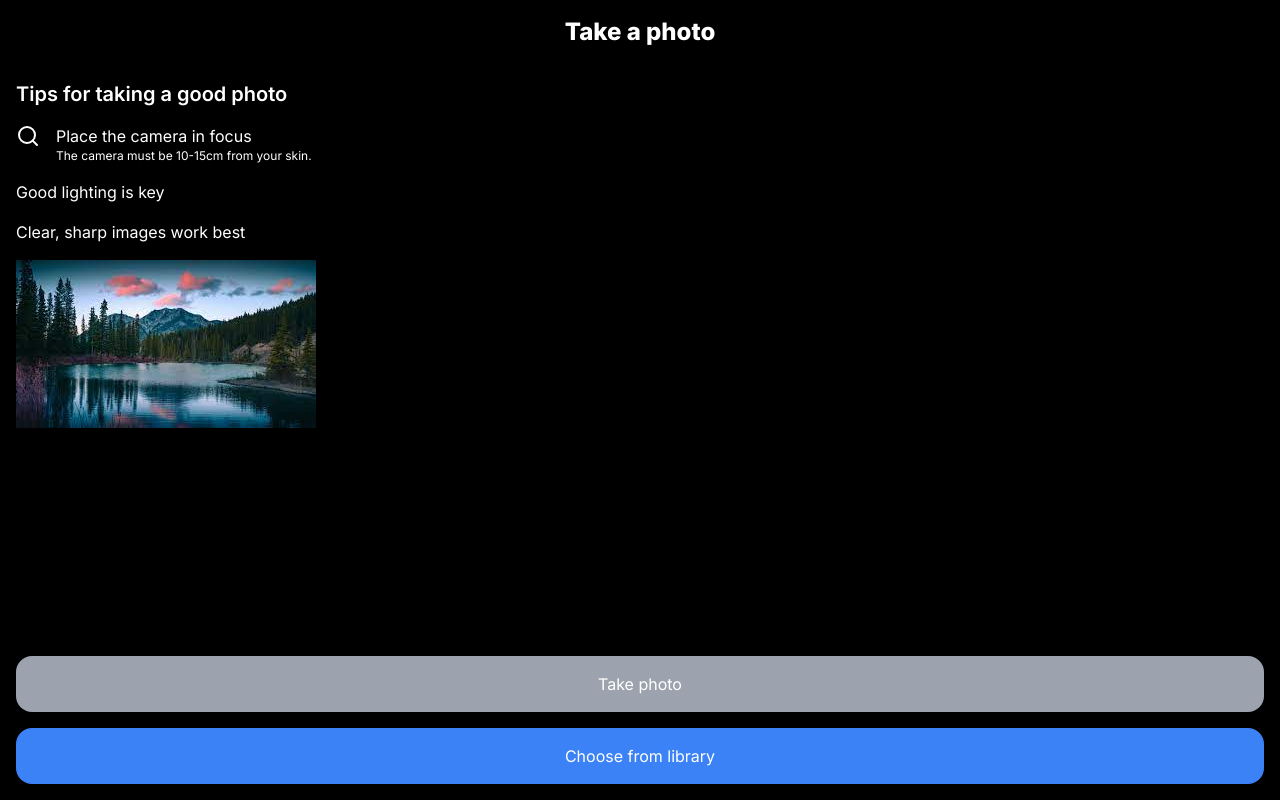
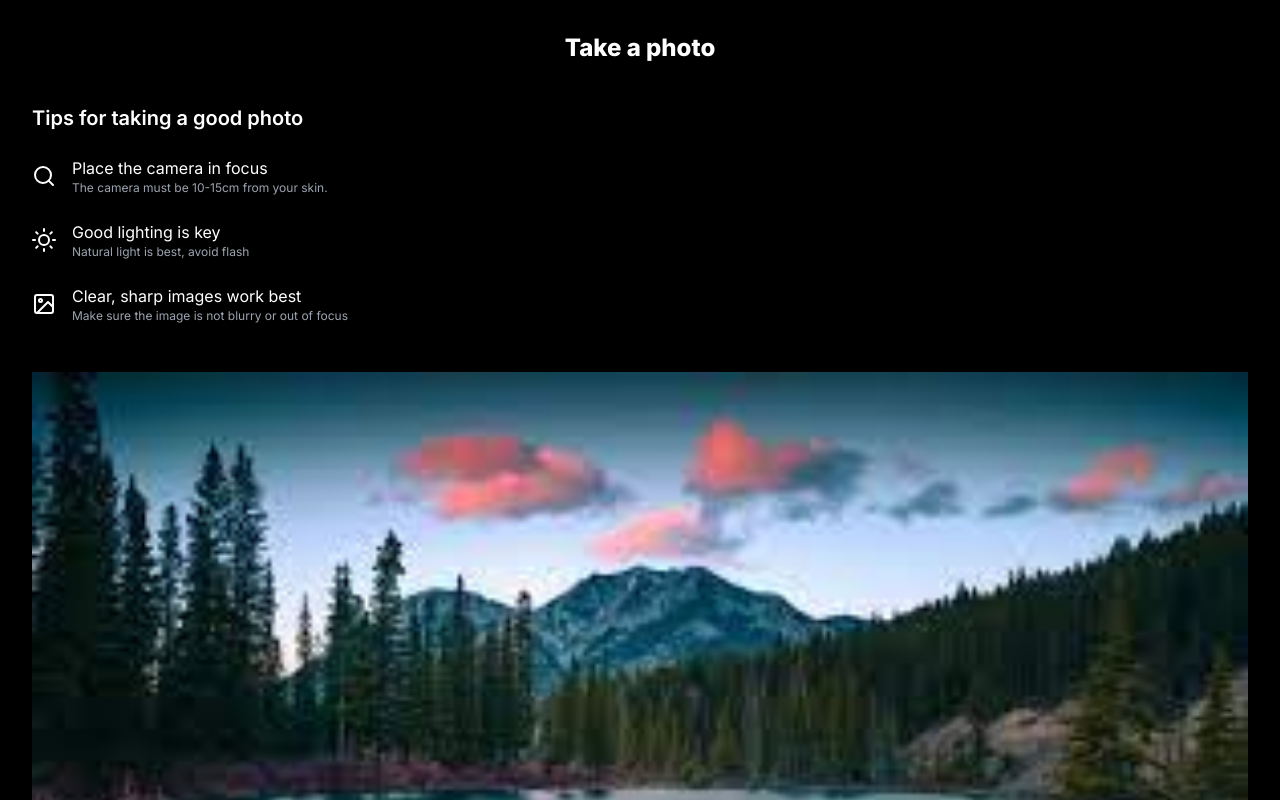
Before and after one commit to aaronchrisjo/skin-ai, a Next.js app: page / in a window 1280 px wide. Shown: the top 800 px of the page. Built offline with nearby package versions, Linux system fonts and the light colour scheme.

Commit message:
page1-done

```diff
--- a/src/app/page.tsx
+++ b/src/app/page.tsx
@@ -1,42 +1,65 @@
 import { FiSearch } from "react-icons/fi";
+import { FiSun } from "react-icons/fi";
+import { FiCamera } from "react-icons/fi";
+import { FiImage } from "react-icons/fi";
+import { FiFolderPlus } from "react-icons/fi";
 
 export default function Home() {
   return (
-    <main className="bg-black text-white min-h-screen p-4 flex flex-col gap-8">
+    <main className="bg-black text-white min-h-screen p-8 flex flex-col gap-10">
       {/* page title */}
       <div className="flex justify-center">
         <p className="text-2xl font-extrabold">Take a photo</p>
       </div>
 
       {/* page content */}
-      <div className="space-y-4 flex-1">
-        <div className="space-y-4">
+      <div className="space-y-12 flex-1">
+        <div className="space-y-6">
           <p className="text-xl font-semibold">Tips for taking a good photo</p>
-          <div className="flex flex-row gap-4">
-            <FiSearch className="h-6 w-6" />
+          <div className="flex flex-row gap-4 items-center">
+            <FiSearch className="size-6" />
             <div>
               <p>Place the camera in focus</p>
-              <p className="text-xs">
+              <p className="text-xs text-gray-400">
                 The camera must be 10-15cm from your skin.
               </p>
             </div>
           </div>
 
-          <p>Good lighting is key</p>
-          <p>Clear, sharp images work best</p>
+          <div className="flex flex-row gap-4 items-center">
+            <FiSun className="size-6" />
+            <div>
+              <p>Good lighting is key</p>
+              <p className="text-xs text-gray-400">
+                Natural light is best, avoid flash
+              </p>
+            </div>
+          </div>
+
+          <div className="flex flex-row gap-4 items-center">
+            <FiImage className="size-6" />
+            <div>
+              <p>Clear, sharp images work best</p>
+              <p className="text-xs text-gray-400">
+                Make sure the image is not blurry or out of focus
+              </p>
+            </div>
+          </div>
         </div>
 
-        <div>
-          <img src="/sample.jpeg" alt="Sample image" />
+        <div className="bg-red-300 ">
+          <img className="w-full" src="/sample.jpeg" alt="Sample image" />
         </div>
       </div>
 
       {/* page buttons(footer) */}
-      <div className="flex flex-col gap-4">
-        <button className="bg-gray-400 py-4 px-8 rounded-2xl">
+      <div className="flex flex-col gap-6">
+        <button className="bg-white/10 py-4 px-8 rounded-2xl flex justify-center items-center gap-4">
+          <FiCamera className="size-6" />
           Take photo
         </button>
-        <button className="bg-blue-500 py-4 px-8 rounded-2xl">
+        <button className="bg-blue-500 py-4 px-8 rounded-2xl flex justify-center items-center gap-4">
+          <FiFolderPlus className="size-6" />
           Choose from library
         </button>
       </div>
```
